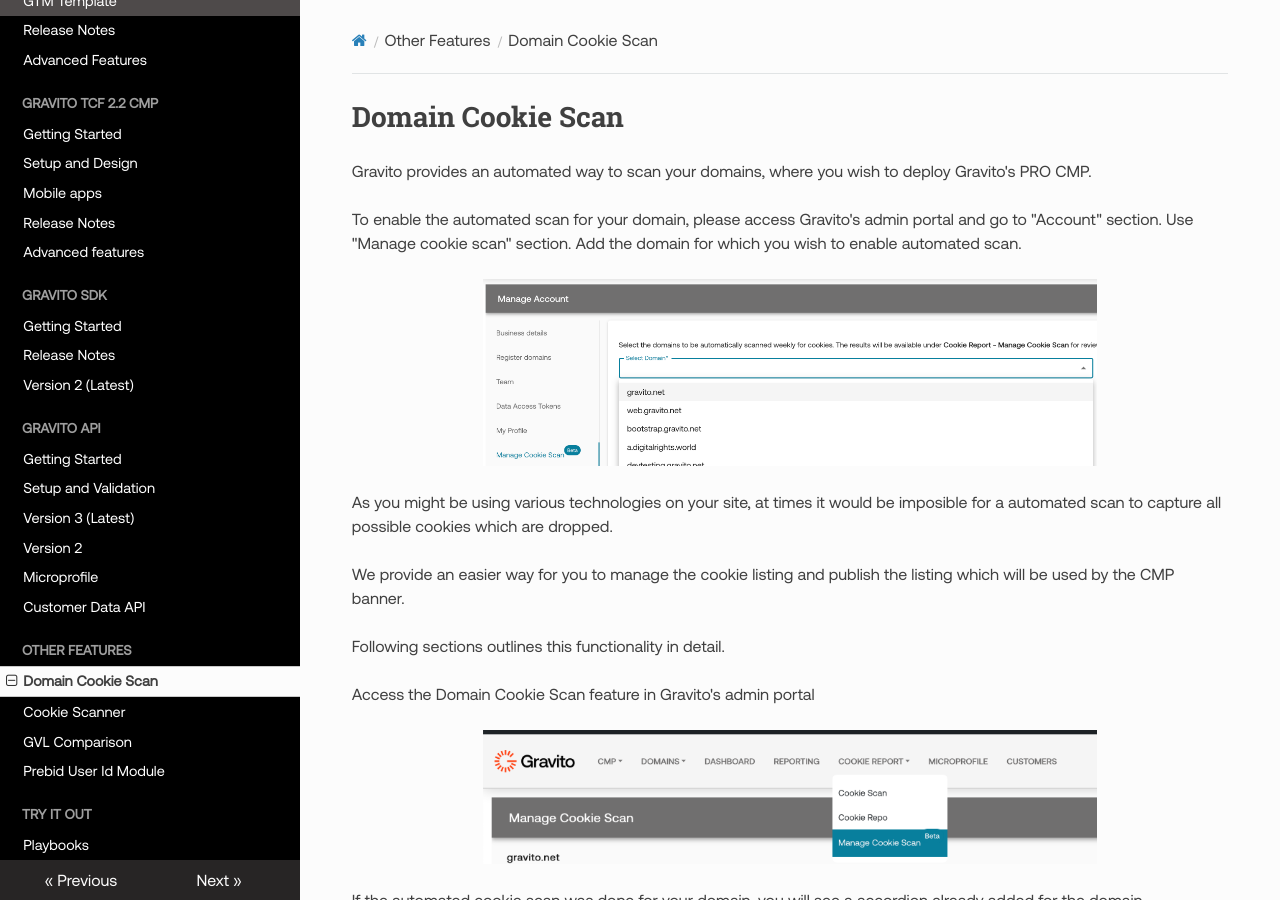
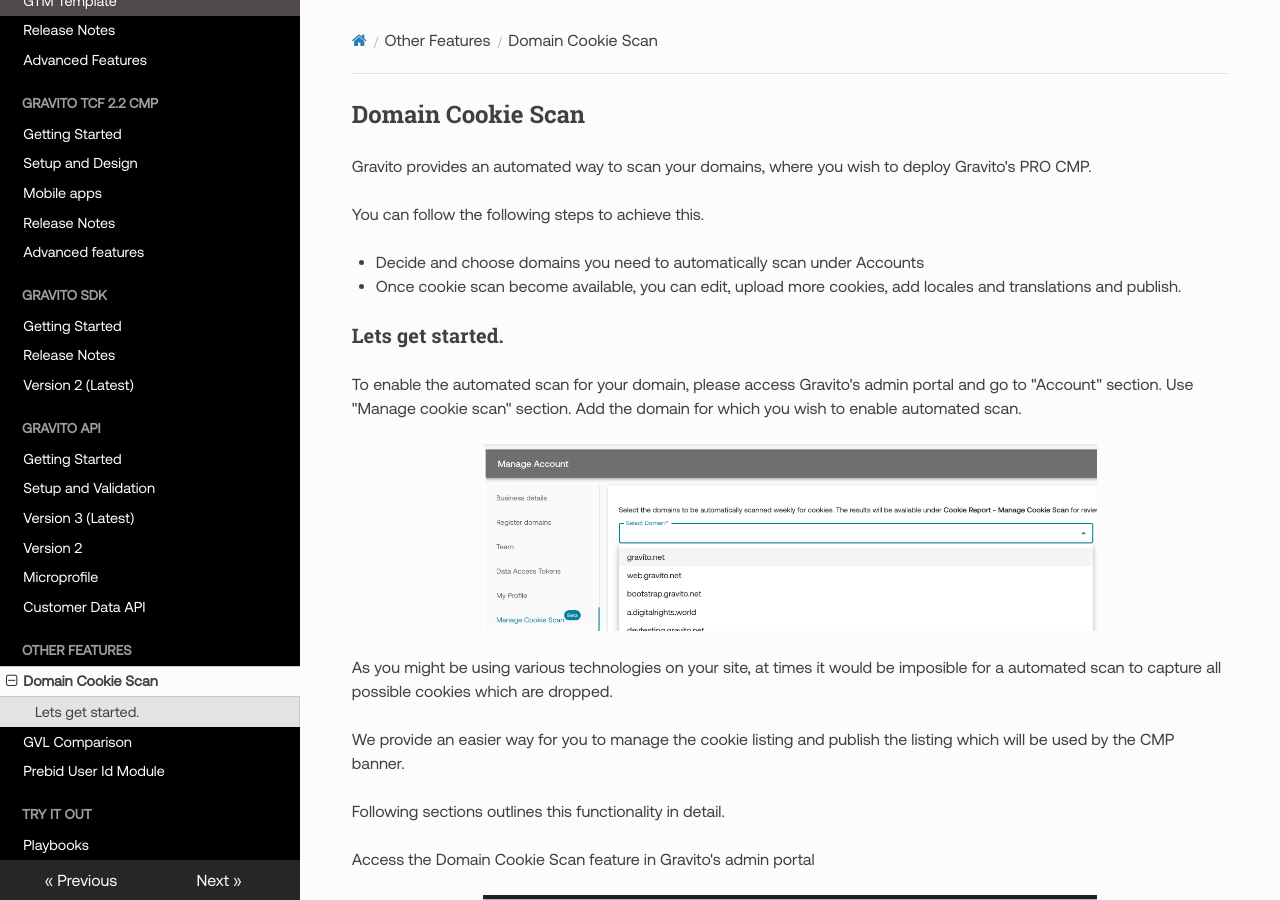
Before and after one commit to GravitoLtd/gravitoltd.github.io, an MkDocs documentation site: the page built from docs/Other_Features/Domain_Cookie_Scan.md, in a window 1280 px wide and 900 px high. Built offline with MkDocs 1.6.1, drawn with Linux system fonts in a browser that asks for light colours; nearby versions of some CDN libraries.

Commit message:
dding cookie scan and removing redundant pages

```diff
--- a/docs/Other_Features/Domain_Cookie_Scan.md
+++ b/docs/Other_Features/Domain_Cookie_Scan.md
@@ -1,7 +1,14 @@
-Domain Cookie Scan
-========
+## Domain Cookie Scan
+
 
 Gravito provides an automated way to scan your domains, where you wish to deploy Gravito's PRO CMP.
+
+You can follow the following steps to achieve this.
+
+- Decide and choose domains you need to automatically scan under Accounts
+- Once cookie scan become available, you can edit, upload more cookies, add locales and translations and publish.
+
+### Lets get started.
 
 To enable the automated scan for your domain, please access Gravito's admin portal and go to "Account" section. Use "Manage cookie scan" section. Add the domain for which you wish to enable automated scan.
 
--- a/mkdocs.yml
+++ b/mkdocs.yml
@@ -55,7 +55,6 @@
       - Customer Data API: 'Gravito_API/CustomerdataApi.md'
   - Other Features:
       - Domain Cookie Scan: 'Other_Features/Domain_Cookie_Scan.md'
-      - Cookie Scanner: 'Other_Features/Cookie_Scanner.md'
       - GVL Comparison: 'Other_Features/GVL_Comparison.md'
       - Prebid User Id Module: 'Other_Features/Prebid_User_Id_Module.md'
   - Try it out:
```
Also changed, not shown: docs/Gravito_TCF_2.2_CMP/Release_Notes.md (+2 -0 lines), docs/Other_Features/Cookie_Scanner.md (deleted, +0 -1 lines).
